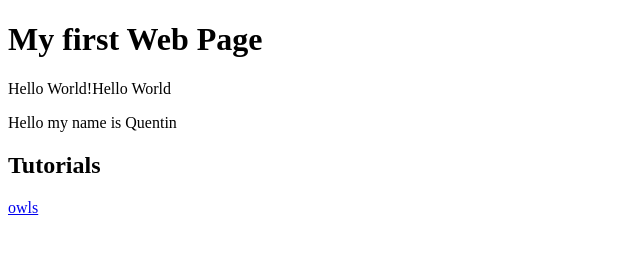
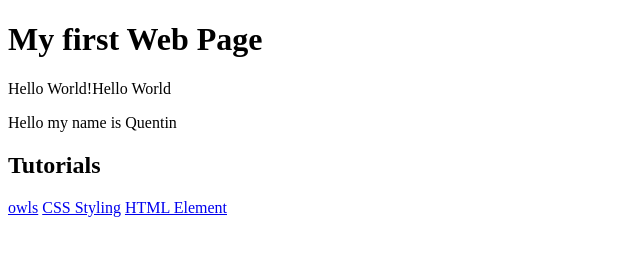
Before and after one commit to quentin411/quentin411.github.io, a plain HTML site: page index.html in a window 1280 px wide. Shown: the whole page, without its empty margins (0-640 px from the left). Drawn offline with Linux system fonts and the light colour scheme.

Commit message:
Add files via upload

```diff
--- a/index.html
+++ b/index.html
@@ -13,6 +13,7 @@
 
           <h2>Tutorials</h2>
           <a href="owls.html">owls</a>
-
+          <a href="https://codepen.io/quentin411/pen/PowYZzW">CSS Styling</a>
+          <a href="https://codepen.io/quentin411/pen/dyyBxpM">HTML Element</a>
         </body>
       </html>
```
